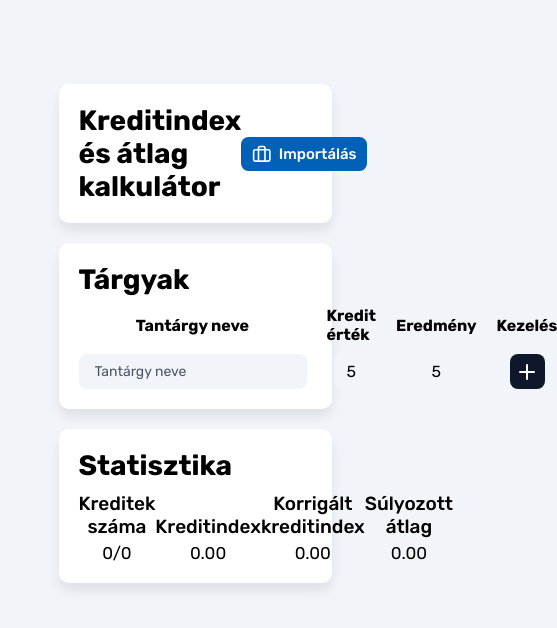
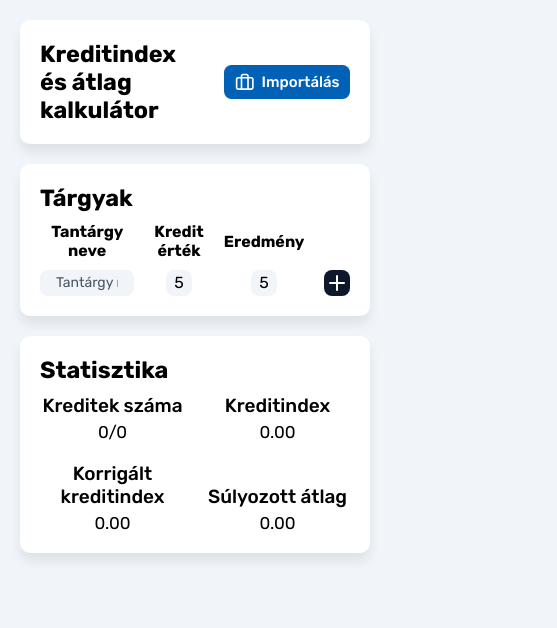
Before and after one commit to Gbr22/kreditindex, a SvelteKit app: page / in a window 390 px wide. Shown: the top 628 px of the page, 557 px wide, since content can reach past the window. Built offline with nearby package versions, Linux system fonts and the light colour scheme.

Commit message:
optimize for mobile

```diff
--- a/src/components/Results.svelte
+++ b/src/components/Results.svelte
@@ -23,8 +23,9 @@ import { completedCreditCount, correctedCreditIndex, creditIndex, totalCreditCou
 
 <style lang="scss">
 .stats {
-    display: flex;
-    flex-direction: row;
+    display: grid;
+    grid-template-columns: repeat(4, 1fr);
+    gap: 20px;
 
     & > div {
         flex: 1;
@@ -47,4 +48,10 @@ import { completedCreditCount, correctedCreditIndex, creditIndex, totalCreditCou
         }
     }
 }
+
+@media screen and (max-width: 550px){
+    .stats {
+        grid-template-columns: repeat(2, 1fr);
+    }
+}
 </style>
--- a/src/components/Subjects.svelte
+++ b/src/components/Subjects.svelte
@@ -9,7 +9,7 @@ import PlusIcon from '../icons/PlusIcon.svelte';
     <h4 class="subject-name-header">Tantárgy neve</h4>
     <h4>Kredit érték</h4>
     <h4>Eredmény</h4>
-    <h4>Kezelés</h4>
+    <h4><span class="action-header">Kezelés</span></h4>
     {#each $globalStore.subjects as subject}
         <input class="subject-name" type="text" value={subject.name} placeholder="Tantárgy neve">
         <NumberInput number={subject.weight} />
@@ -49,24 +49,29 @@ import PlusIcon from '../icons/PlusIcon.svelte';
         display: flex;
         justify-content: center;
         align-items: center;
+        text-align: center;
     }
 
     .subject-name {
         @include row-input-common;
         width: unset;
-        padding: 0 16px;
+        padding: 0 14px;
         border: none;
         background-color: #f1f5f9;
         font-size: 14px;
         outline: none;
         box-sizing: border-box;
+        text-align: left;
+        min-width: 50px;
 
         &::placeholder {
             color: #4b5563;
         }
 
+        border: 2px solid transparent;
+
         &:focus {
-            outline: 2px solid black;
+            border-color: black;
         }
     }
 
@@ -93,4 +98,15 @@ import PlusIcon from '../icons/PlusIcon.svelte';
         }
     }
 }
+@media screen and (max-width: 550px){
+    .subjects {
+        h4 {
+            width: min-content;
+            justify-self: center;
+        }
+    }
+    .action-header {
+        display: none;
+    }
+}
 </style>
--- a/src/routes/+page.svelte
+++ b/src/routes/+page.svelte
@@ -1,7 +1,7 @@
 <script lang="ts">
 import FilePicker from "../components/FilePicker.svelte";
 import Results from "../components/Results.svelte";
-	import Subjects from "../components/Subjects.svelte";
+import Subjects from "../components/Subjects.svelte";
 import { globalStore } from "../store";
 </script>
 
@@ -43,12 +43,13 @@ import { globalStore } from "../store";
     gap: 20px;
 
     h1, h2 {
-        font-size: 28px;
+        font-size: min(calc(6vw), 28px);
     }
 
     header {
         display: flex;
         flex-direction: row;
+        gap: 20px;
 
         h1 {
             flex: 1;
@@ -72,4 +73,11 @@ import { globalStore } from "../store";
         }
     }
 }
+
+@media screen and (max-width: 750px){
+    .page {
+        --section-padding: 20px;
+        padding: 20px;
+    }
+}
 </style>
--- a/src/styles/button.scss
+++ b/src/styles/button.scss
@@ -1,5 +1,6 @@
 @mixin row-input-common {
-    height: 35px;
+    --size: min(35px,calc(4vw + 10px));
+    height: var(--size);
     border-radius: 8px;
-    width: 35px;
+    width: var(--size);
 }
```
